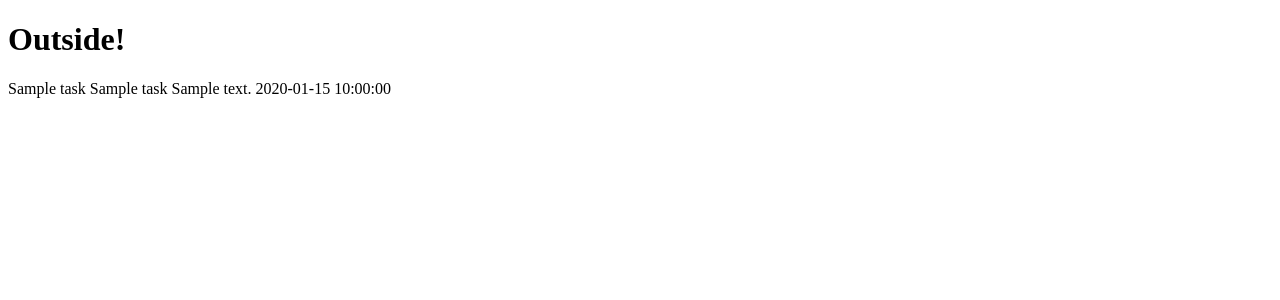
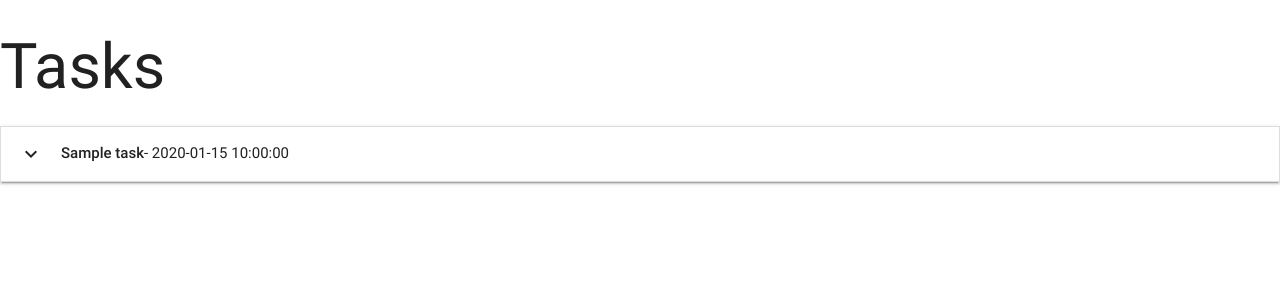
Before and after one commit to maliahavlicek/malia-mong-flask-app, a Flask app: page / in a window 1280 px wide. Shown: the top 300 px of the page. Run offline with Flask 2, Linux system fonts and the light colour scheme; a database or web service that is not in the repository returns one stand-in record (values such as "Sample title"); some libraries are stand-ins or nearby versions.

Commit message:
put tasks in materilize collapsible container

```diff
--- /dev/null
+++ b/static/js/main.js
@@ -0,0 +1,4 @@
+// jQuery Materilize collapsible handlers
+$(document).ready(function(){
+$('.collapsible').collapsible();
+});
--- a/templates/base.html
+++ b/templates/base.html
@@ -3,13 +3,14 @@
 <head>
     <meta charset="UTF-8">
     <title>Title</title>
+    <link href="https://fonts.googleapis.com/icon?family=Material+Icons" rel="stylesheet">
+    <link rel="stylesheet" href="https://cdnjs.cloudflare.com/ajax/libs/materialize/0.100.2/css/materialize.min.css">
 </head>
 <body>
-    <h1>Outside!</h1>
-    {% block content %}
+    {% block content %}{% endblock %}
 
-    {% endblock %}
-
-
+    <script src="https://cdnjs.cloudflare.com/ajax/libs/jquery/3.2.1/jquery.min.js"></script>
+    <script src="https://cdnjs.cloudflare.com/ajax/libs/materialize/0.100.2/js/materialize.min.js"></script>
+    <script src="../static/js/main.js"></script>
 </body>
 </html>
--- a/templates/tasks.html
+++ b/templates/tasks.html
@@ -1,10 +1,27 @@
 {%  extends 'base.html' %}
 {%  block content %}
-    {%  for task in tasks %}
-        {{ task.task_name }}
-        {{ task.category_name }}
-        {{ task.task_description }}
-        {{ task.is_urgent }}
-        {{ task.due_date }}
-    {% endfor %}
+
+    <h1>Tasks</h1>
+    <ul class="collapsible">
+        {%  for task in tasks %}
+                <li>
+                  <div class="collapsible-header"><i class="material-icons">expand_more</i>
+                      <strong>{{ task.task_name }}</strong> - {{ task.due_date }}
+                  </div>
+                  <div class="collapsible-body">
+                    <span>
+                      {{ task.task_description }}
+                    </span>
+                    <span>
+                      {{ task.category_name }}
+                    </span>
+                    <span>
+                      {{ task.is_urgent}}
+                    </span>
+                  </div>
+                </li>
+        {% endfor %}
+    </ul>
+
+
 {% endblock %}
```
